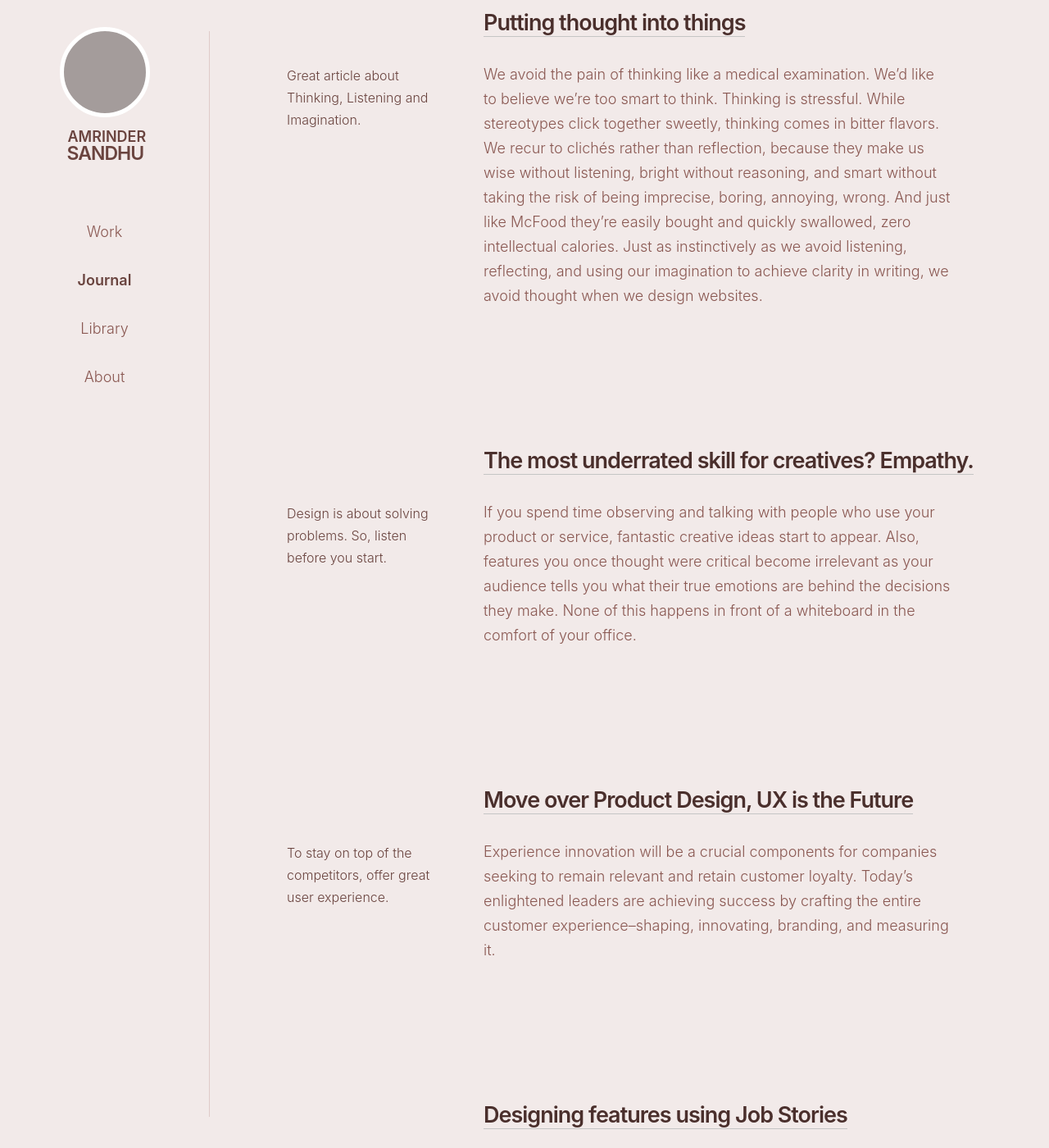
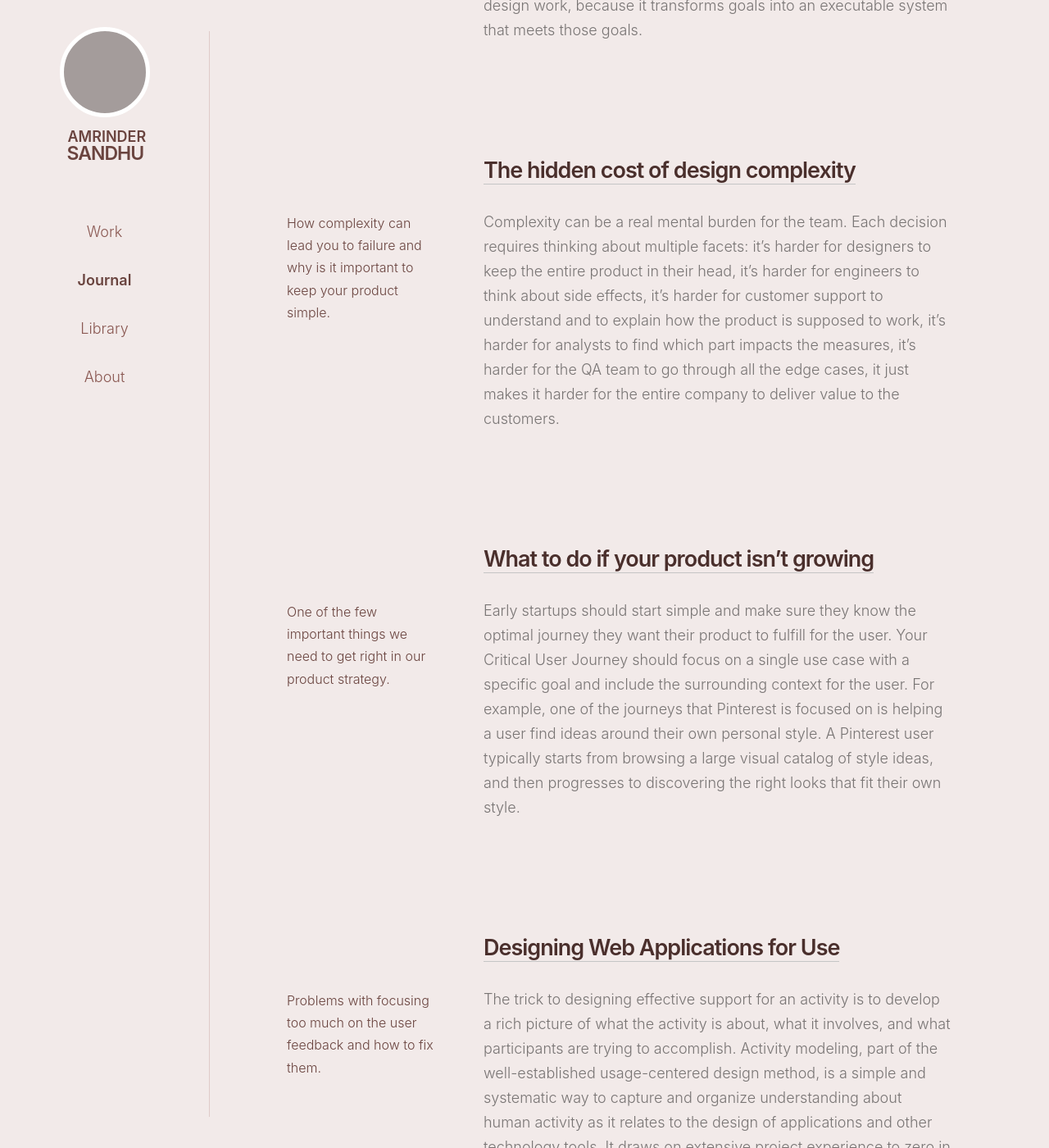
Before and after one commit to harjotgrewal/amrindersandhu, a Jekyll site: the page built from journal.html, in a window 1280 px wide and 1400 px high, scrolled down 14821 px. Shown: the whole window at 82% size. Built offline with Jekyll 4.4.1, drawn with Linux system fonts in a browser that asks for light colours; some of the changed text lies outside the part shown; grey boxes are pictures that could not be loaded.

```diff
--- a/_data/entries.yml
+++ b/_data/entries.yml
@@ -275,6 +275,51 @@ journal:
 	content-copy: '<p>If you haven’t given much thought to what makes a great Git commit message, it may be the case that you haven’t spent much time using git log and related tools. There is a vicious cycle here: because the commit history is unstructured and inconsistent, one doesn’t spend much time using or taking care of it. And because it doesn’t get used or taken care of, it remains unstructured and inconsistent.</p>',
 	date: 'Apr 26, 2018',
 	id: ''
+}
+
+
+- {
+	title: 'Interesting exercise. Trying this on Unmetric Sports App.',
+	url: 'https://alistapart.com/article/object-oriented-ux',
+	content-title: 'Object-Oriented UX',
+	content-copy: 'Object mapping, my process behind OOUX, is content modeling for designers who do not deal with content in the traditional sense, but still need to design systems—and not just systems of implementation. While a tight collection of reusable templates and modules is invaluable, those design patterns don’t hold meaning for a user unless they’re backed by a system of real-world objects that matches that user’s mental model. Focus first on designing the system of real-world objects, then on designing a system of implementation to bring it all to life. This is the linchpin of all my design work, because it transforms goals into an executable system that meets those goals.',
+	date: 'Nov 20, 2017'
+}
+
+
+- {
+	title: 'How complexity can lead you to failure and why is it important to keep your product simple.',
+	url: 'https://blog.intercom.com/the-hidden-cost-of-design-complexity/',
+	content-title: 'The hidden cost of design complexity',
+	content-copy: 'Complexity can be a real mental burden for the team. Each decision requires thinking about multiple facets: it’s harder for designers to keep the entire product in their head, it’s harder for engineers to think about side effects, it’s harder for customer support to understand and to explain how the product is supposed to work, it’s harder for analysts to find which part impacts the measures, it’s harder for the QA team to go through all the edge cases, it just makes it harder for the entire company to deliver value to the customers.',
+	date: 'Nov 19, 2017'
+}
+
+
+- {
+	title: 'One of the few important things we need to get right in our product strategy.',
+	url: 'https://medium.com/initialized-capital/what-to-do-if-your-product-isnt-growing-7eb9d158fc',
+	content-title: 'What to do if your product isn’t growing',
+	content-copy: 'Early startups should start simple and make sure they know the optimal journey they want their product to fulfill for the user. Your Critical User Journey should focus on a single use case with a specific goal and include the surrounding context for the user. For example, one of the journeys that Pinterest is focused on is helping a user find ideas around their own personal style. A Pinterest user typically starts from browsing a large visual catalog of style ideas, and then progresses to discovering the right looks that fit their own style.',
+	date: 'Sep 26, 2017'
+}
+
+
+- {
+	title: 'Problems with focusing too much on the user feedback and how to fix them.',
+	url: 'https://articles.uie.com/designing_web_applications_for_use/',
+	content-title: 'Designing Web Applications for Use',
+	content-copy: 'The trick to designing effective support for an activity is to develop a rich picture of what the activity is about, what it involves, and what participants are trying to accomplish. Activity modeling, part of the well-established usage-centered design method, is a simple and systematic way to capture and organize understanding about human activity as it relates to the design of applications and other technology tools. It draws on extensive project experience to zero in on those things about activities that are most likely to be useful in shaping a good design.',
+	date: 'Sep 17, 2017'
+}
+
+
+- {
+	title: 'Conversational dashboards sound interesting. Just like replacing dashboard with insights feed.',
+	url: 'https://medium.com/behavior-design/die-dashboards-die-why-conversations-will-reinvent-software-a632880d5465',
+	content-title: 'Die dashboards die! Why conversations will reinvent software',
+	content-copy: 'In years to come, conversations will breathe new life into software — particularly the boring enterprise tools millions of knowledge workers begrudgingly use every day. Conversational user interfaces (CUIs) work because of our familiarity with messaging. Even the most technically complex interactions can look as simple as getting an SMS text when presented as a conversation.',
+	date: 'Sep 11, 2017'
 }
 
 
@@ -879,57 +924,3 @@ journal:
 # 	content-copy: '',
 # 	date: ''
 # }
-
-
-# - {
-# 	title: '',
-# 	url: '',
-# 	content-title: '',
-# 	content-copy: '',
-# 	date: ''
-# }
-
-
-# - {
-# 	title: '',
-# 	url: '',
-# 	content-title: '',
-# 	content-copy: '',
-# 	date: ''
-# }
-
-
-# - {
-# 	title: '',
-# 	url: '',
-# 	content-title: '',
-# 	content-copy: '',
-# 	date: ''
-# }
-
-
-# - {
-# 	title: '',
-# 	url: '',
-# 	content-title: '',
-# 	content-copy: '',
-# 	date: ''
-# }
-
-
-# - {
-# 	title: '',
-# 	url: '',
-# 	content-title: '',
-# 	content-copy: '',
-# 	date: ''
-# }
-
-
-# - {
-# 	title: '',
-# 	url: '',
-# 	content-title: '',
-# 	content-copy: '',
-# 	date: ''
-# }
```
Also changed, not shown: 1 other file.
